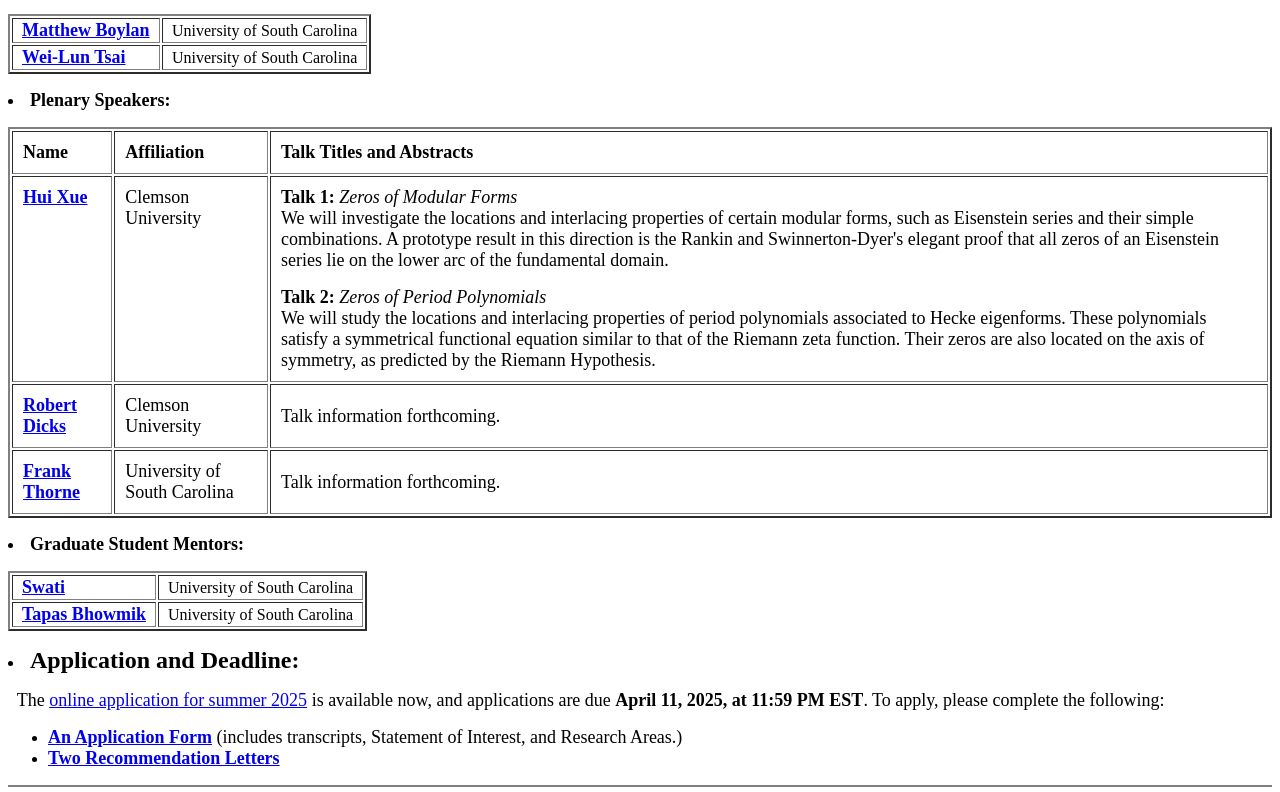
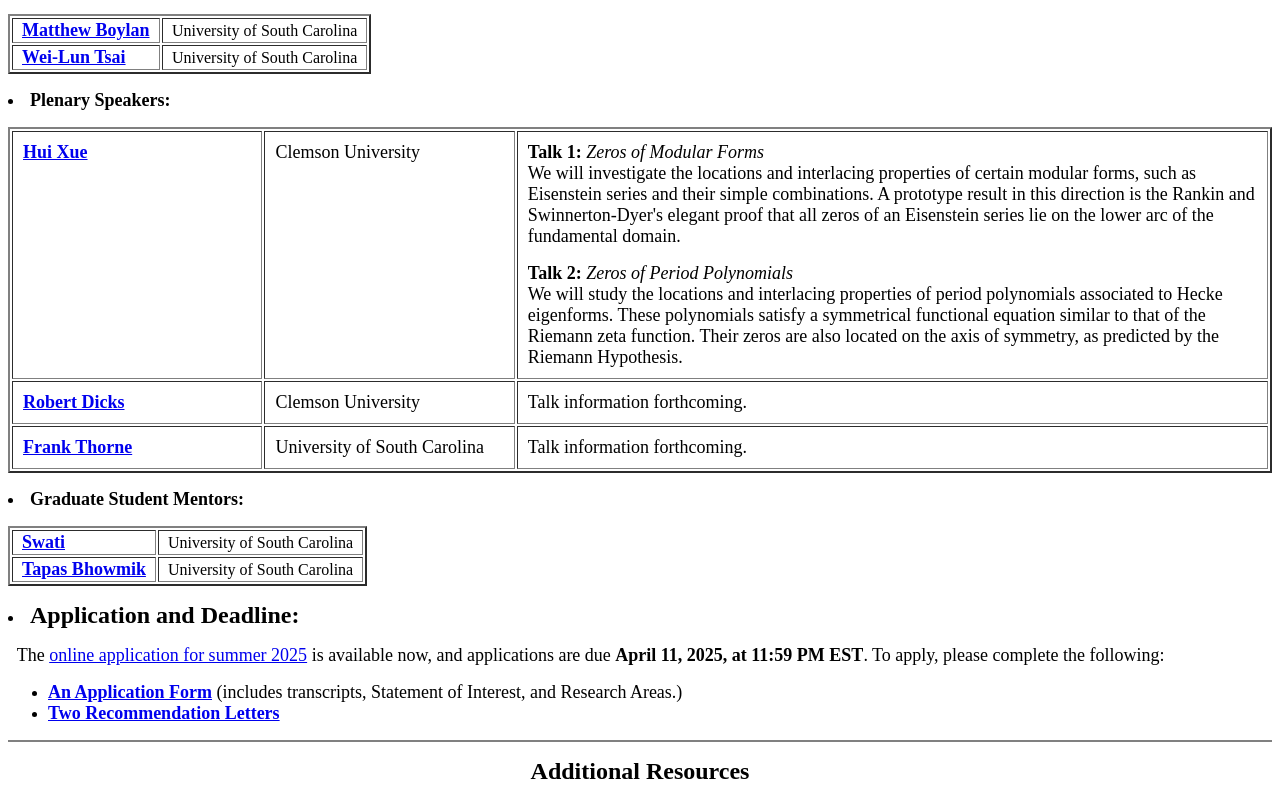
Before and after one commit to wt8zj/2025-USC-NumberTheory-REU, a plain HTML site: page index.html in a window 1280 px wide. Shown: the part 588-1380 px from the top of the page. Drawn offline with Linux system fonts and the light colour scheme.

Commit message:
Update index.html

```diff
--- a/index.html
+++ b/index.html
@@ -65,21 +65,15 @@
 <p>
 <li> <font size = +1> <B> Plenary Speakers: </B> </font>
 <p>
-<table BORDER = "2" cellpadding="10" width="100%">
+<table BORDER="2" cellpadding="10" width="100%">
 <tr>
-  <th align="left"><font size = +1> Name </font></th>
-  <th align="left"><font size = +1> Affiliation </font></th>
-  <th align="left"><font size = +1> Talk Titles and Abstracts </font></th>
-</tr>
-
-<tr>
-  <td valign="top">
-    <font size = +1> <B><a href="https://huixue.people.clemson.edu/">Hui Xue</a></B> </font>
+  <td valign="top" width="20%">
+    <font size = +1> <B><a href="https://huixue.people.clemson.edu/"><nobr>Hui Xue</nobr></a></B> </font>
   </td>
-  <td valign="top">
-    <font size = +1> Clemson University </font>
+  <td valign="top" width="20%">
+    <font size = +1> <nobr>Clemson University</nobr> </font>
   </td>
-  <td>
+  <td width="60%">
     <font size = +1>
       <b>Talk 1:</b> <i>Zeros of Modular Forms</i><br>
       We will investigate the locations and interlacing properties of certain modular forms, such as Eisenstein series and their simple combinations. A prototype result in this direction is the Rankin and Swinnerton-Dyer's elegant proof that all zeros of an Eisenstein series lie on the lower arc of the fundamental domain.
@@ -92,10 +86,10 @@
 
 <tr>
   <td valign="top">
-    <font size = +1> <B><a href="https://www.clemson.edu/science/academics/departments/mathstat/about/profiles/rdicks">Robert Dicks</a></B> </font>
+    <font size = +1> <B><a href="https://www.clemson.edu/science/academics/departments/mathstat/about/profiles/rdicks"><nobr>Robert Dicks</nobr></a></B> </font>
   </td>
   <td valign="top">
-    <font size = +1> Clemson University </font>
+    <font size = +1> <nobr>Clemson University</nobr> </font>
   </td>
   <td>
     <font size = +1> Talk information forthcoming. </font>
@@ -104,16 +98,17 @@
 
 <tr>
   <td valign="top">
-    <font size = +1> <B><a href="https://thornef.github.io/">Frank Thorne</a></B> </font>
+    <font size = +1> <B><a href="https://thornef.github.io/"><nobr>Frank Thorne</nobr></a></B> </font>
   </td>
   <td valign="top">
-    <font size = +1> University of South Carolina </font>
+    <font size = +1> <nobr>University of South Carolina</nobr> </font>
   </td>
   <td>
     <font size = +1> Talk information forthcoming. </font>
   </td>
 </tr>
 </table>
+
 
  <!--
 <p>
@@ -286,7 +281,7 @@ This REU program is made possible through the generous support of the following
 <p>
 <hr size=2 noshade>
 <p>
-<em>Last updated: 6/21/2025.</em>
+<em>Last updated: 7/2/2025.</em>
 
 <!-- Default Statcounter code for REU
 https://wt8zj.github.io/2025-USC-NumberTheory-REU/ -->
```
